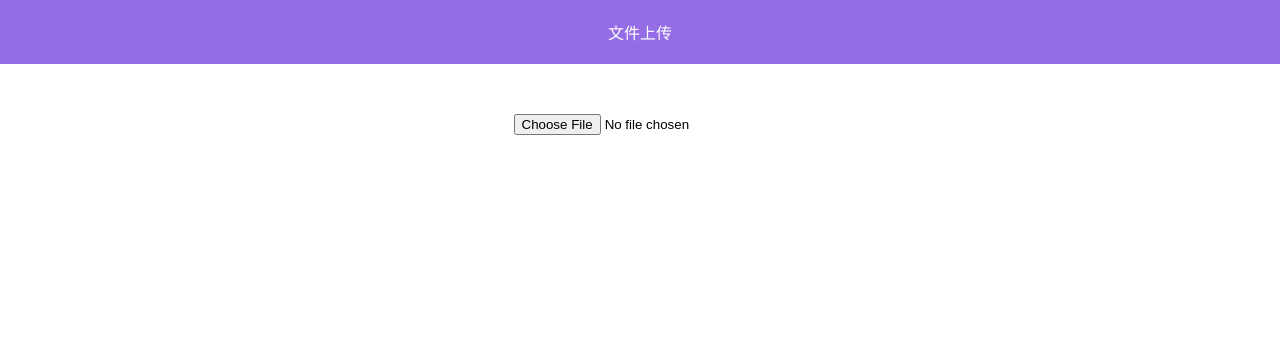
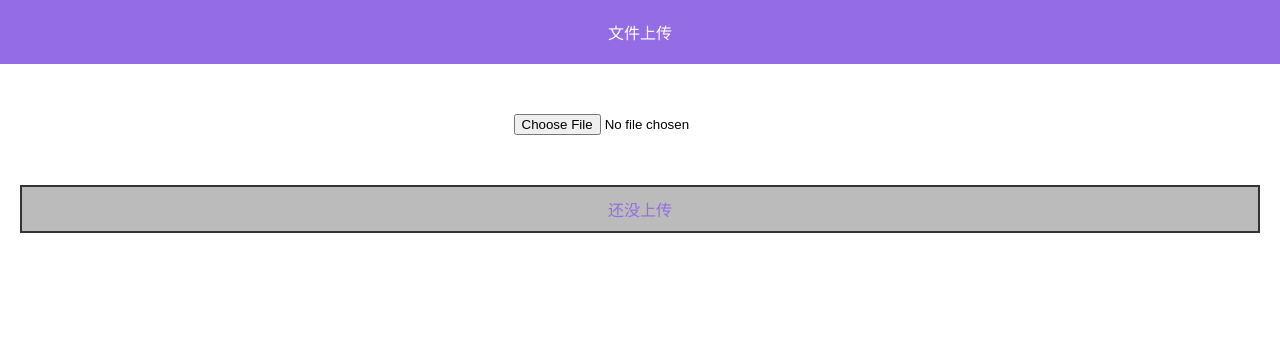
Before and after one commit to cliclitv/clicli-cdn, a plain HTML site: page handler/index.html in a window 1280 px wide. Drawn offline with nearby package versions, Linux system fonts and the light colour scheme.

Commit message:
日常提交

```diff
--- a/static/upload.html
+++ b/handler/index.html
@@ -9,11 +9,12 @@
         <section>
             文件上传
         </section>
-        <div style="width:60%;height:30%;text-align:center;margin: 50px auto;">
+        <div style="text-align:center;margin: 50px auto;">
             <form id="upForm" action="#" method="post" enctype="multipart/form-data">
                 <input id="file" type="file" name="file" />
             </form>
         </div>
+        <div id="output"></div>
     </div>
 </body>
 
@@ -33,6 +34,14 @@
         color: #fff;
     }
 
+    #output {
+        padding: 10px;
+        background: #bbb;
+        color: #946ce6;
+        border: 2px solid #333;
+        margin: 20px;
+    }
+
     /* input[type=file]{
         background: #946ce6;
         color: #fff;
@@ -47,6 +56,10 @@
         handleImageUpload(event)
     })
 
+    const o = document.querySelector('#output')
+
+    o.textContent = '还没上传'
+
 
     const handleImageUpload = event => {
         const files = event.target.files
@@ -55,6 +68,8 @@
 
         const url = window.location.pathname + window.location.search
 
+        o.textContent = '上传中...'
+
         fetch(url, {
             method: 'POST',
             body: formData
@@ -62,6 +77,7 @@
             .then(response => response.json())
             .then(data => {
                 console.log(data)
+                o.textContent = `https://cdn.clicli.cc/static/${data.msg}`
             })
             .catch(error => {
                 console.error(error)
```
Also changed, not shown: 1 other file.
